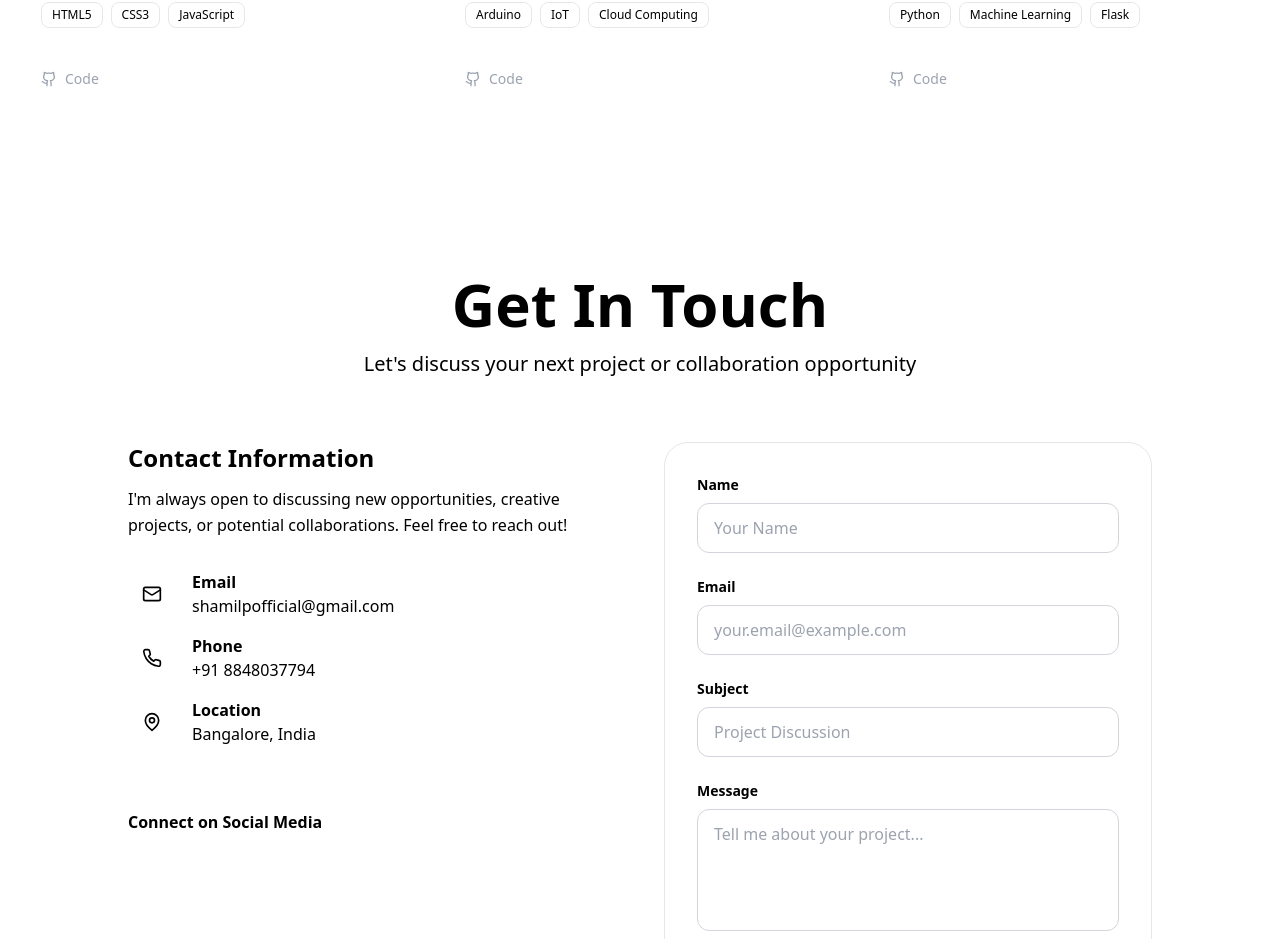
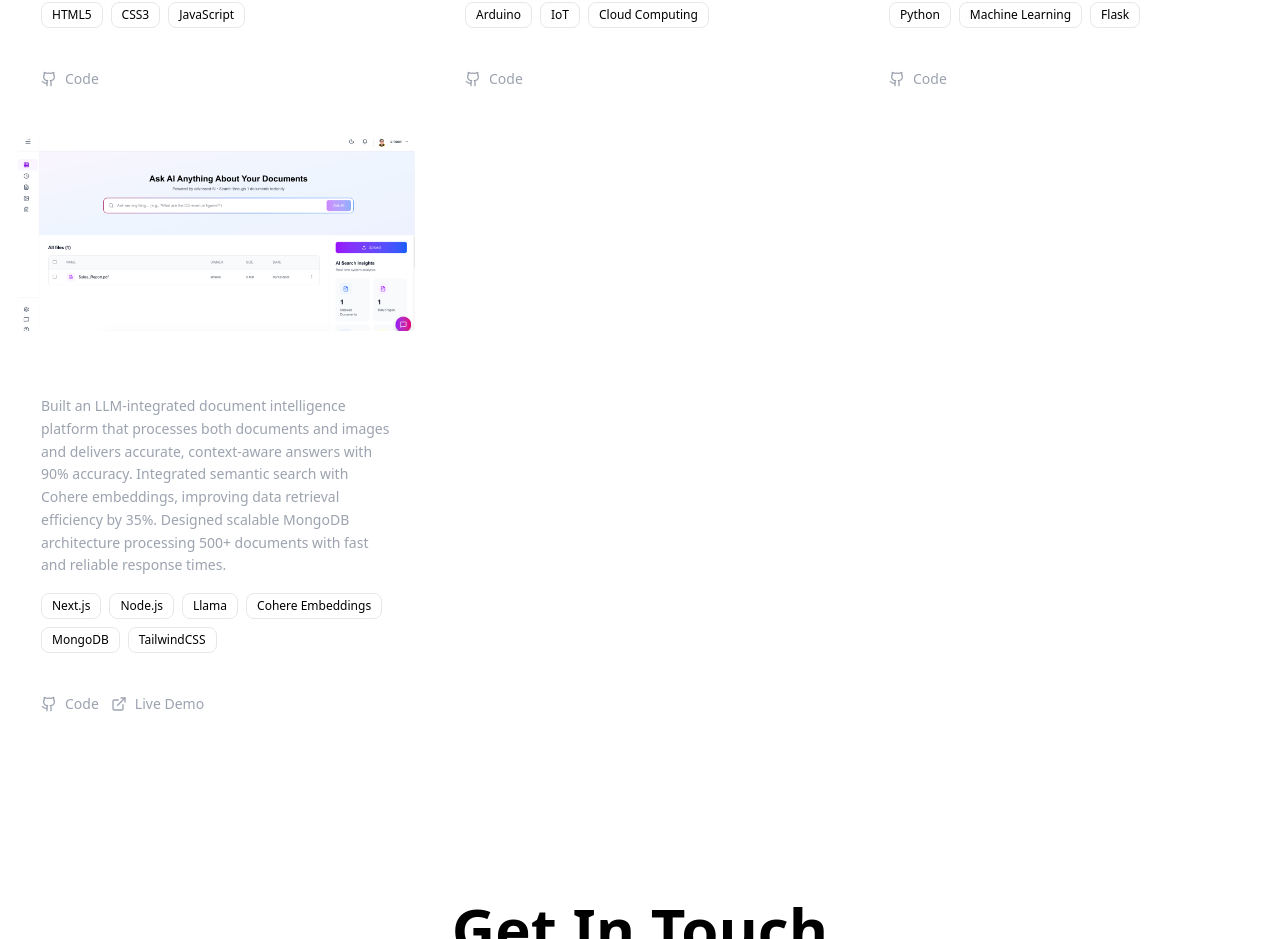
Before and after one commit to Shamilp-dev/Portfolio, a React (Vite) app: page / in a window 1280 px wide. Shown: the part 6308-7247 px from the top of the page. Built offline with nearby package versions, Linux system fonts and the light colour scheme.

Commit message:
Updated Projects.tsx

```diff
--- a/src/components/Projects.tsx
+++ b/src/components/Projects.tsx
@@ -50,6 +50,14 @@ const Projects = () => {
       tech: ['Python', 'Machine Learning', 'Flask'],
       github: 'https://github.com/candycanekl78/Real-Time-Phishing-Detection-Awareness-System.git',
       live: '#'
+    },
+    {
+      title: 'Docquest.ai',
+      description: 'Built an LLM-integrated document intelligence platform that processes both documents and images and delivers accurate, context-aware answers with 90% accuracy. Integrated semantic search with Cohere embeddings, improving data retrieval efficiency by 35%. Designed scalable MongoDB architecture processing 500+ documents with fast and reliable response times.',
+      image: '/docquest_home_page.png',
+      tech: ['Next.js', 'Node.js', 'Llama', 'Cohere Embeddings', 'MongoDB', 'TailwindCSS'],
+      github: 'https://github.com/Shamilp-dev/docquest.ai',
+      live: 'https://docquestai.vercel.app/'
     }
   ];
 
```
